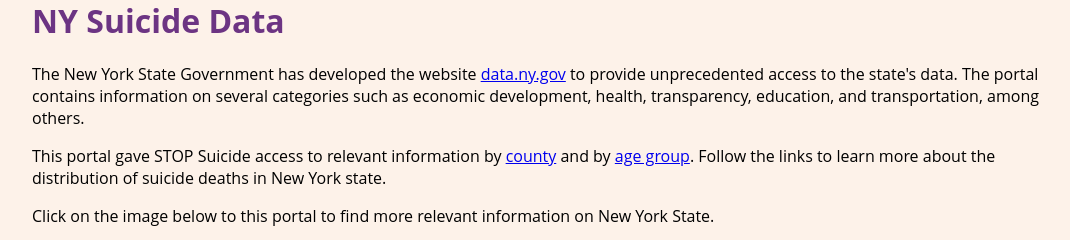
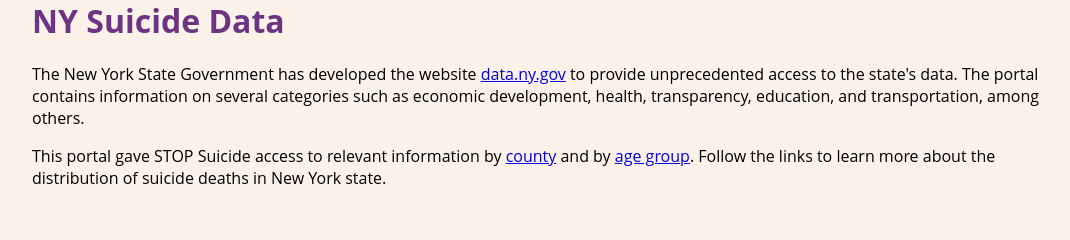
Before and after one commit to vtobar/final-project, a Django app: page /Data/ in a window 1280 px wide. Shown: the part 324-564 px from the top of the page, without its empty margins (96-1166 px from the left). Run offline with Django 3.2, Linux system fonts and the light colour scheme.

Commit message:
Update baseny.html

```diff
--- a/Data/templates/baseny.html
+++ b/Data/templates/baseny.html
@@ -118,12 +118,6 @@ The New York State Government has developed the website <a href=http://data.ny.g
 <p>
 This portal gave STOP Suicide access to relevant information by <a href="http://127.0.0.1:8000/Data/data1/">county</a> and by <a href="http://127.0.0.1:8000/Data/data2/">age group</a>. Follow the links to learn more about the distribution of suicide deaths in New York state.
 <p>
-Click on the image below to this portal to find more relevant information on New York State.
-<p>
-<a href="https://data.ny.gov/">
-<img border="0" alt="data.ny.gov" src="nys.gif" width="100" height="100">
-</a>
-
 <p>
 
 <p>
```
